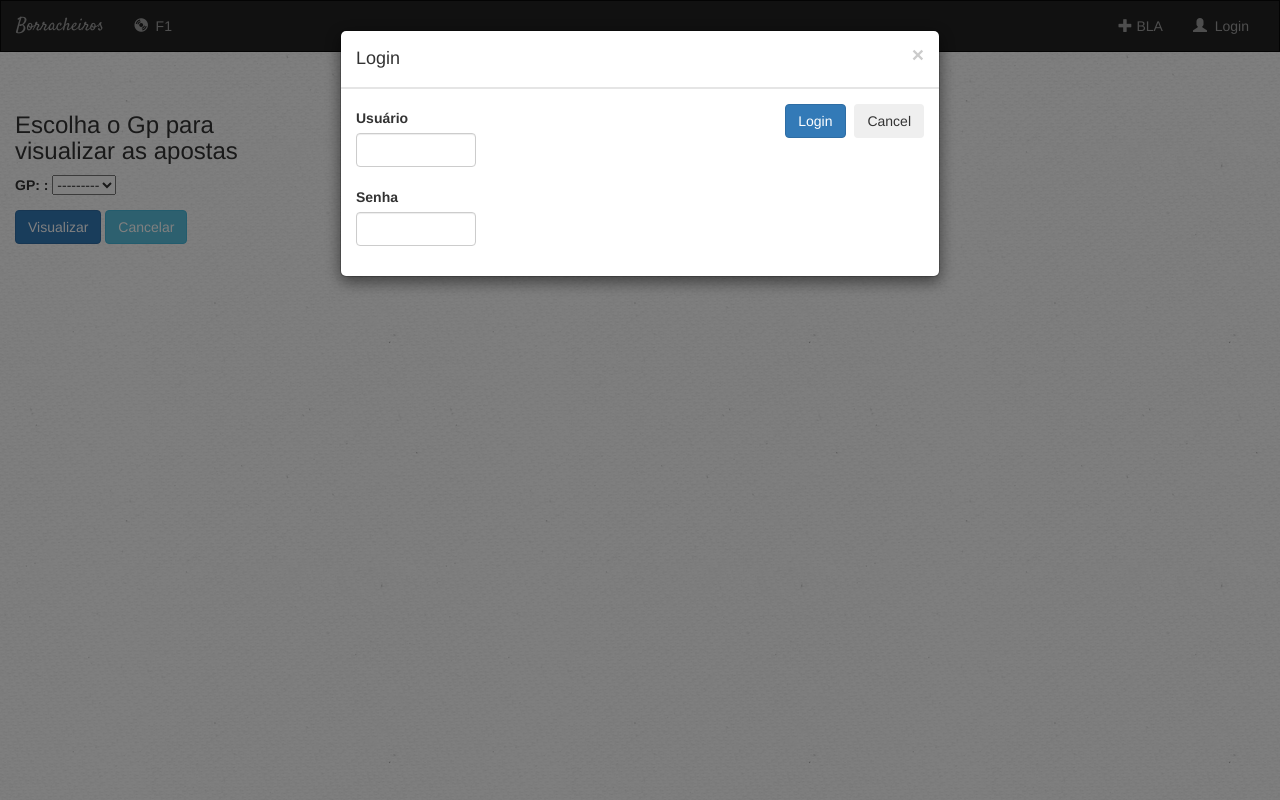
After one commit to jpereira320/Borracheiros, a Django app: page /bolao_bet/view_bet in a window 1280 px wide, after a click on "Login". The commit adds this page. Run offline with Django 3.2, Linux system fonts and the light colour scheme; data that the repository does not hold is empty; some libraries are stand-ins or nearby versions.

Commit message:
Adding "change password" options Adding "view bet" option Minor changes

```diff
--- a/bolao_bet/templates/bolao_bet/process_bet.html
+++ b/bolao_bet/templates/bolao_bet/process_bet.html
@@ -11,7 +11,8 @@
         <h3>Escolha o Gp para apurar as apostas</h3>
         {{ form.as_p }}
 
-        <input type='submit' value='Apurar'>
+        <input type='submit' class="btn btn-primary" value='Apurar'>
+        <a href="{% url 'bolao_main:index' %}" class="btn btn-info" role="button">Cancelar</a>
 
     </div>
 
--- /dev/null
+++ b/bolao_bet/templates/bolao_bet/view_bet.html
@@ -0,0 +1,21 @@
+{% extends 'bolao_main/base.html' %}
+
+{% block title %} Visualizar Apostas {% endblock %}
+
+{% block body %}
+
+<form method='post'>{% csrf_token %}
+
+    <div class="form-group col-md-3">
+        <br>
+        <h3>Escolha o Gp para visualizar as apostas</h3>
+        {{ form.as_p }}
+
+        <input type='submit' class="btn btn-primary" value='Visualizar'>
+         <a href="{% url 'bolao_main:index' %}" class="btn btn-info" role="button">Cancelar</a>
+
+    </div>
+
+</form>
+
+{% endblock %}
--- a/bolao_bet/urls.py
+++ b/bolao_bet/urls.py
@@ -7,6 +7,7 @@ urlpatterns = [
     # /bolao_bet/
     url(r'bet/add/$', views.BetCreate.as_view(), name='bolao_bet-add'),
     url(r'process_bet$', views.process_bet, name='bolao_bet-process'),
+    url(r'view_bet$', views.view_bet, name='bolao_bet-view'),
     # make post
     url(r'^make_post/(?P<bet_id>[0-9]+)/$', views.make_post, name='make-post'),
 ]
--- a/bolao_bet/views.py
+++ b/bolao_bet/views.py
@@ -6,6 +6,7 @@ from bolao_bet.forms import ProcessBetForm
 from django.http import HttpResponseRedirect
 from django.core.urlresolvers import reverse
 from django.utils.text import slugify
+from bolao_main.models import Blog
 from django.contrib import messages
 from django.contrib.auth.models import User
 
@@ -33,8 +34,6 @@ def make_post(request, bet_id):
         try:
             bet_user = bet.user.get_short_name()
 
-            # import pdb;
-            # pdb.set_trace()
         except IOError:
             bet_user = ''
 
@@ -100,3 +99,22 @@ def process_bet(request):
     context = {'form': form, }
 
     return render(request, 'bolao_bet/process_bet.html', context)
+
+
+def view_bet(request):
+    if request.method == 'POST':
+        form = ProcessBetForm(request.POST)
+        if form.is_valid():
+            gp = form.cleaned_data.get('country')
+
+            posts = Blog.objects.filter(title__contains=gp.__str__())
+            posts = posts.filter(title__contains=request.user.get_short_name())
+            context = {'posts': posts}
+
+            return render(request, 'bolao_bet/view_bet_post.html', context)
+    else:
+        form = ProcessBetForm()
+
+    context = {'form': form,}
+
+    return render(request, 'bolao_bet/view_bet.html', context)
--- a/bolao_main/templates/bolao_main/base.html
+++ b/bolao_main/templates/bolao_main/base.html
@@ -33,7 +33,7 @@
                 <span class="icon-bar"></span>
                 <span class="icon-bar"></span>
             </button>
-            <a class="navbar-brand" href="{% url 'bolao_main:index' %}">bolão Borracheiros</a>
+            <a class="navbar-brand" href="{% url 'bolao_main:index' %}">Borracheiros</a>
         </div>
 
         <!--Items-->
@@ -62,11 +62,20 @@
 
                 <!--Only for staff users - Show advanced options -->
                 {% if request.user.is_staff %}
-                <li class="">
-                    <a href="{% url 'bolao_bet:bolao_bet-process' %}">
-                        <span class="glyphicon glyphicon-plus" aria-hidden="true"></span> Apurar
-                    </a>
+                <li class="dropdown">
+                    <a href="#" class="dropdown-toggle" data-toggle="dropdown" role="button" aria-haspopup="true"
+                            aria-expanded="false">Admin<span class="caret"></span></a>
+                    <ul class="dropdown-menu">
+                        <li><a href="{% url 'bolao_bet:bolao_bet-process' %}">
+                            <span class="glyphicon glyphicon-flag" aria-hidden="true"></span> Apurar
+                        </a></li>
+                        <li><a href="#" data-toggle="modal" data-target="#myCUPModal">
+                            <span class="glyphicon glyphicon-lock" aria-hidden="true"></span> Alterar Senhas
+                        </a></li>
+                    </ul>
                 </li>
+
+                {% include 'bolao_main/login_modal.html' %}
 
                 {% else %}
                 <li class="">
@@ -84,9 +93,12 @@
                     <a href="#" class="dropdown-toggle" data-toggle="dropdown" role="button" aria-haspopup="true"
                             aria-expanded="false">{{ request.user.first_name }} <span class="caret"></span></a>
                     <ul class="dropdown-menu">
-                        <li><a href="#"><span class="glyphicon glyphicon-screenshot" aria-hidden="true"></span> Apostas</a>
+                        <li><a href="{% url 'bolao_bet:bolao_bet-view' %}"><span class="glyphicon glyphicon-screenshot" aria-hidden="true"></span> Apostas</a>
                         </li>
                         <li><a href="#"><span class="glyphicon glyphicon-user" aria-hidden="true"></span> Perfil</a>
+                        </li>
+                        <li><a href="{% url 'bolao_main:main-cownp' %}"><span class="glyphicon glyphicon-lock"
+                                aria-hidden="true"></span> Alterar Senha</a>
                         </li>
                         <li role="separator" class="divider"></li>
                         <li><a href="{% url 'bolao_main:main-logout' %}"><span class="glyphicon glyphicon-off"
--- a/bolao_main/templates/bolao_main/login_modal.html
+++ b/bolao_main/templates/bolao_main/login_modal.html
@@ -1,3 +1,4 @@
+<!--Login-->
 <div class="modal fade" id="myloginModal" tabindex="-1" role="dialog" aria-labelledby="loginModal">
     <div class="modal-dialog" role="document">
         <div class="modal-content">
@@ -31,3 +32,73 @@
         </div>
     </div>
 </div>
+
+<!--Change User Password-->
+<div class="modal fade" id="myCUPModal" tabindex="-1" role="dialog" aria-labelledby="CUPModal">
+    <div class="modal-dialog" role="document">
+        <div class="modal-content">
+            <div class="modal-header">
+
+                <!--login button-->
+                <button type="button" class="close" data-dismiss="modal" aria-label="Close"><span
+                        aria-hidden="true">&times;</span></button>
+                <h4 class="modal-title" id="CUPModal">Login</h4>
+
+            </div>
+
+            <form action="{% url 'bolao_main:main-cup' %}" method='POST'> {% csrf_token %}
+
+                <div class="form-group col-md-3">
+                    <br>
+                    <label class="col-form-label" for="cup_username"> Usuário </label>
+                    <input type="text" class="form-control" name="CUP_User" id="cup_username"><br>
+                    <label class="col-form-label" for="cup_password">Nova Senha </label>
+                    <input type='text' class="form-control" name="CUP_Password" id="cup_password">
+
+                </div>
+
+                <div class="modal-footer">
+                    <input type='submit' class="btn btn-primary" value='Alterar'>
+                    <button type="button" class="btn btn-secondary" data-dismiss="modal">Cancel</button>
+                </div>
+
+            </form>
+
+        </div>
+    </div>
+</div>
+
+<!--Change Own Password-->
+<div class="modal fade" id="myCOwnPModal" tabindex="-1" role="dialog" aria-labelledby="COwnPModal">
+    <div class="modal-dialog" role="document">
+        <div class="modal-content">
+            <div class="modal-header">
+
+                <!--login button-->
+                <button type="button" class="close" data-dismiss="modal" aria-label="Close"><span
+                        aria-hidden="true">&times;</span></button>
+                <h4 class="modal-title" id="COwnPModal">Login</h4>
+
+            </div>
+
+            <form action="{% url 'bolao_main:main-cup' %}" method='POST'> {% csrf_token %}
+
+                <div class="form-group col-md-3">
+                    <br>
+                    <label class="col-form-label" for="cup_username"> Usuário </label>
+                    <input type="text" class="form-control" name="CUP_User" id="cownp_username"><br>
+                    <label class="col-form-label" for="cup_password">Nova Senha </label>
+                    <input type='text' class="form-control" name="CUP_Password" id="cownp_password">
+
+                </div>
+
+                <div class="modal-footer">
+                    <input type='submit' class="btn btn-primary" value='Alterar'>
+                    <button type="button" class="btn btn-secondary" data-dismiss="modal">Cancel</button>
+                </div>
+
+            </form>
+
+        </div>
+    </div>
+</div>
--- a/bolao_main/templates/bolao_main/make_bet_post.html
+++ b/bolao_main/templates/bolao_main/make_bet_post.html
@@ -1,6 +1,6 @@
 {% load app_filters %}
 
-<div class=" row col-lg-offset-3 col-lg-6">
+<div class=" row col-sm-offset-1 col-sm-10 col-lg-offset-1 col-lg-10">
     <div>
         <table class="table table-striped"
                 style="padding:18px 20px 14px;text-align:left;text-transform:uppercase;font-weight:500;color:#808080;font-size:18px;font-size:1.5rem">
--- a/bolao_main/urls.py
+++ b/bolao_main/urls.py
@@ -8,4 +8,7 @@ urlpatterns = [
     url(r'^$', views.index, name='index'),
     url(r'^login/$', views.login_view, name='main-login'),
     url(r'^logout/$', views.logout_view, name='main-logout'),
+    url(r'^cupassword/$', views.change_user_password_view, name='main-cup'),
+    url(r'^cownpassword/$', views.change_password, name='main-cownp'),
+
 ]
```
Also changed, not shown: bolao_bet/templates/bolao_bet/view_bet_post.html (added, +35 -0 lines), bolao_main/templates/bolao_main/change_password.html (added, +20 -0 lines), bolao_main/templates/bolao_main/index.html (+17 -1 lines), bolao_main/views.py (+65 -23 lines).
